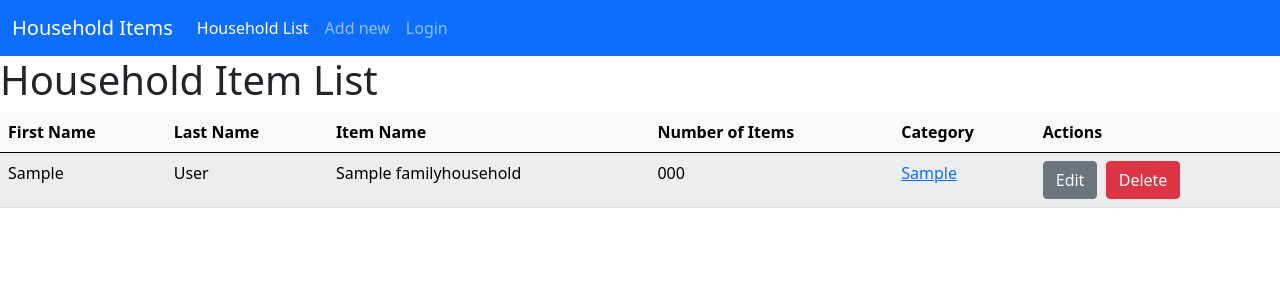
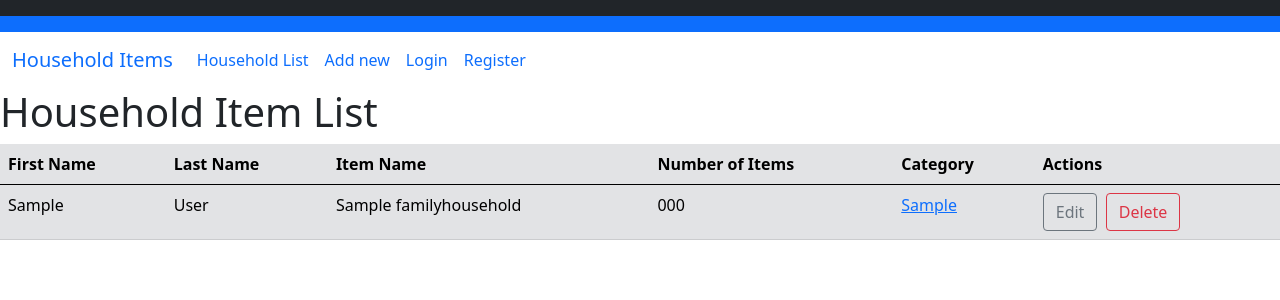
Before and after one commit to Shazil97/comp1006-Assignment2P1, a PHP site: page /Household-Table.php in a window 1280 px wide. Shown: the top 300 px of the page. Run offline with PHP 8.4, Linux system fonts and the light colour scheme; tables that the repository leaves empty or names only in its code hold one stand-in row (values such as "Sample post"); data that the repository does not hold is empty.

Commit message:
CSS completed

```diff
--- a/Delete.items.php
+++ b/Delete.items.php
@@ -27,6 +27,6 @@ if (is_numeric($_GET['categoryId'])) {
 // redirect to the updated items.php page. if no numeric itemId URL param, just reload anyway
 //header('Location:HouseholdTable.php');
 ?>
-
+<h1>Item Deleted</h1>
 </body>
 </html>
--- a/Household-Table.php
+++ b/Household-Table.php
@@ -20,7 +20,7 @@ $Familyhousehold = $cmd->fetchAll();
 //  See https://www.php.net/manual/en/control-structures.foreach.php for details.
 // start an HTML table for formatting BEFORE the foreach loop
 
-echo '<table class="table table-striped table-light"><thead><th>First Name<th>Last Name</th><th>Item Name</th></TH><th>Number of Items</th><th>Category</th><th>Actions</th></thead>';
+echo '<table class="table table-hover table-secondary"><thead><th>First Name<th>Last Name</th><th>Item Name</th></TH><th>Number of Items</th><th>Category</th><th>Actions</th></thead>';
 
     foreach ($Familyhousehold as $indFamilyhousehold)
     {
@@ -31,9 +31,9 @@ echo '<table class="table table-striped table-light"><thead><th>First Name<th>La
          <td><a href="Household-items.php?categoryId=' . $indFamilyhousehold['categoryId'] .
             '">' . $indFamilyhousehold['category'] . '</a></td>
         <td><a href="Household-items.php?categoryId=' . $indFamilyhousehold['categoryId'] .
-            '" class="btn btn-secondary">Edit</a>&nbsp;
+            '" class="btn btn-outline-secondary">Edit</a>&nbsp;
                 <a href="Delete.items.php?categoryId=' . $indFamilyhousehold['categoryId'] .
-            '" class="btn btn-danger" title="Delete"
+            '" class="btn btn-outline-danger" title="Delete"
                 onclick="return confirmDelete();">Delete</a></td></tr>';
     }
 
--- a/header.php
+++ b/header.php
@@ -14,7 +14,15 @@
 </head>
 <body>
 <!-- Bootstrap navbar from https://getbootstrap.com/docs/5.0/components/navbar/#nav -->
-<nav class="navbar navbar-expand-lg navbar-dark bg-primary">
+<nav class="navbar navbar-dark bg-dark">
+    <!-- Navbar content -->
+</nav>
+
+<nav class="navbar navbar-dark bg-primary">
+    <!-- Navbar content -->
+</nav>
+
+<nav class="navbar navbar-expand-lg navbar-expand-sm">
     <div class="container-fluid">
         <a class="navbar-brand" href="Index.php">Household Items</a>
         <button class="navbar-toggler" type="button" data-bs-toggle="collapse" data-bs-target="#navbarNav" aria-controls="navbarNav" aria-expanded="false" aria-label="Toggle navigation">
@@ -31,6 +39,9 @@
                 <li class="nav-item">
                     <a class="nav-link" href="#">Login</a>
                 </li>
+                <li class="nav-item">
+                    <a class="nav-link" href="#">Register</a>
+                </li>
             </ul>
         </div>
     </div>
```
